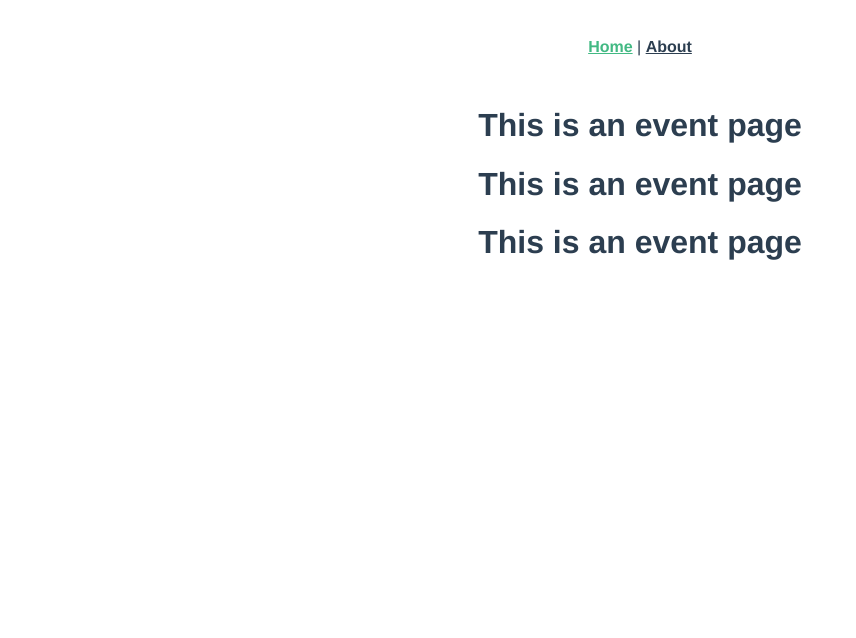
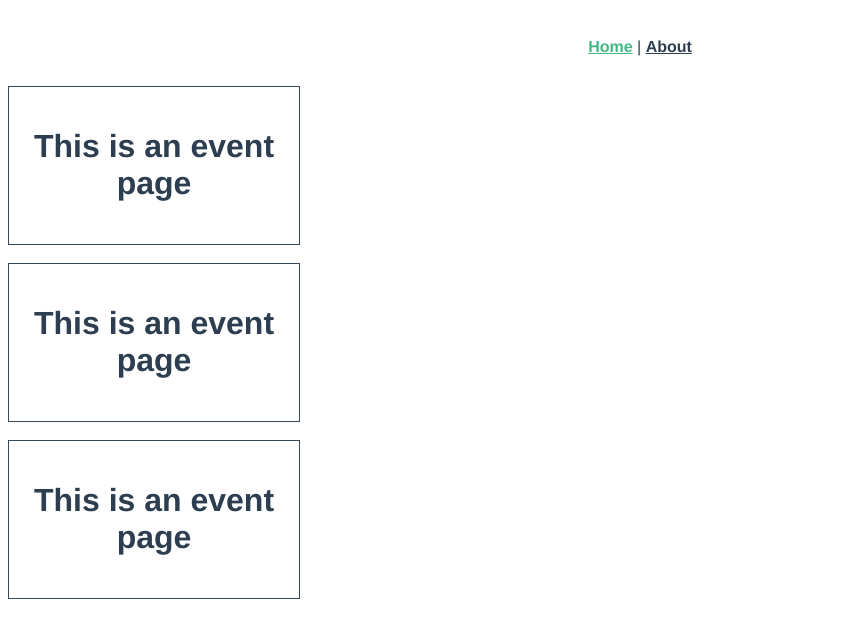
Before and after one commit to sirkittbreaker/713-DAY06-Vue, a Vue app in the folder 713-frontend/: page / in a window 1280 px wide. Shown: the top 638 px of the page, without its empty margins (0-856 px from the left). Built offline with nearby package versions, Linux system fonts and the light colour scheme; the HTML template or start-up script is replaced by a standard one.

Commit message:
Task 3 using v-directive, v-if, v-for and ref object

```diff
--- a/713-frontend/src/components/EventCard.vue
+++ b/713-frontend/src/components/EventCard.vue
@@ -1,7 +1,7 @@
 <script setup lang="ts"></script>
 
 <template>
-  <div class="event-class">
+  <div class="event-card">
     <h1>This is an event page</h1>
   </div>
 </template>
--- a/713-frontend/src/views/EventListView.vue
+++ b/713-frontend/src/views/EventListView.vue
@@ -1,11 +1,20 @@
 <script setup lang="ts">
+import { ref } from 'vue'
 import EventCard from '@/components/EventCard.vue'
+const events = ref([
+  { id: 1, name: 'Event 1' },
+  { id: 2, name: 'Event 2' },
+  { id: 3, name: 'Event 3' },
+])
 </script>
 
 <template>
   <div>
-    <EventCard />
-    <EventCard />
-    <EventCard />
+    <!-- <div v-if="events.length === 0">No events</div>
+    <div v-else-if="events.length === 1">Only one event</div>
+    <div v-else>
+      <EventCard v-for="event in events" :key="event.id" />
+    </div> -->
+    <EventCard v-for="event in events" :key="event.id" />
   </div>
 </template>
```
